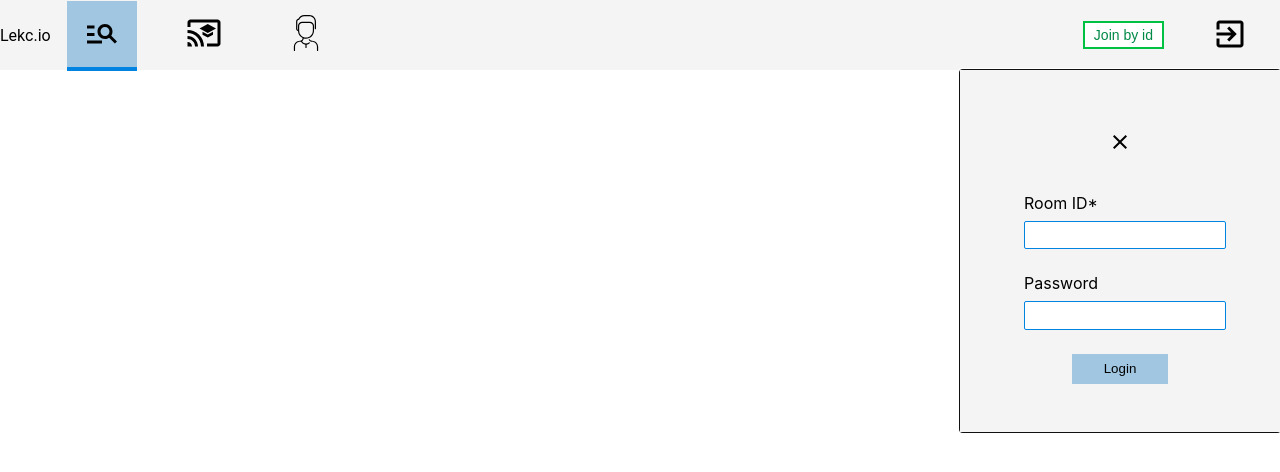
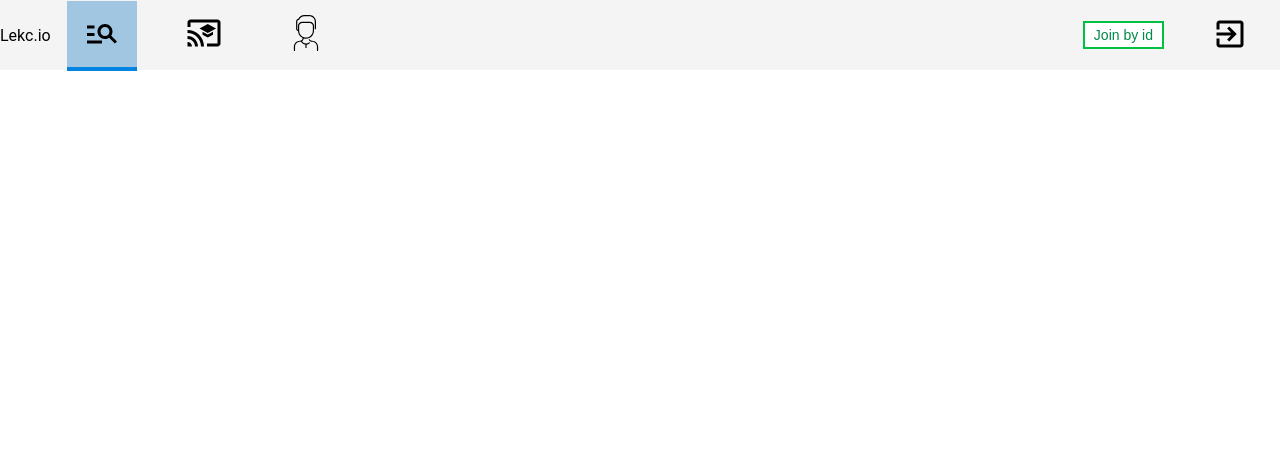
Before and after one commit to kekasquad/lekc.io, a React (Create React App) app in the folder frontend/: page /search in a window 1280 px wide. Shown: the top 472 px of the page. Built offline with nearby package versions, Linux system fonts and the light colour scheme.

Commit message:
fix popup init state

```diff
--- a/frontend/src/NavBar/NavBar.tsx
+++ b/frontend/src/NavBar/NavBar.tsx
@@ -32,12 +32,14 @@ export default class NavBar extends React.Component<IProps, IState> {
     super(props);
     this.state = {
       currentItem: props.currentItem,
-      joinMode: props.joinMode === false ? false : true,
+      joinMode: props.joinMode === true ? true : false,
       roomID: '',
       roomPassword: '',
       fieldsErrors: {},
       errorText: ''
     };
+    console.log(props);
+    console.log(this.state);
   }
 
   flushControls(): void {
```
